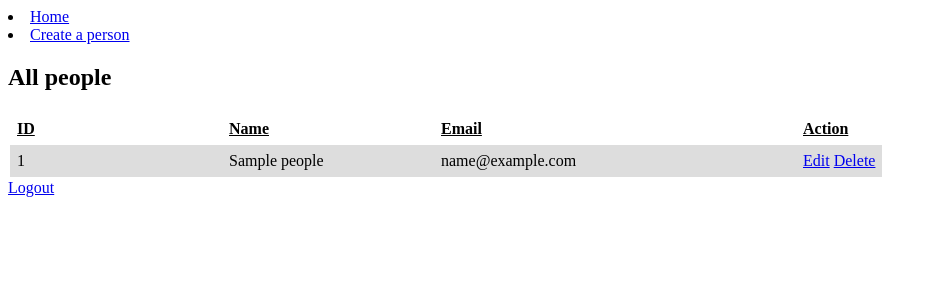
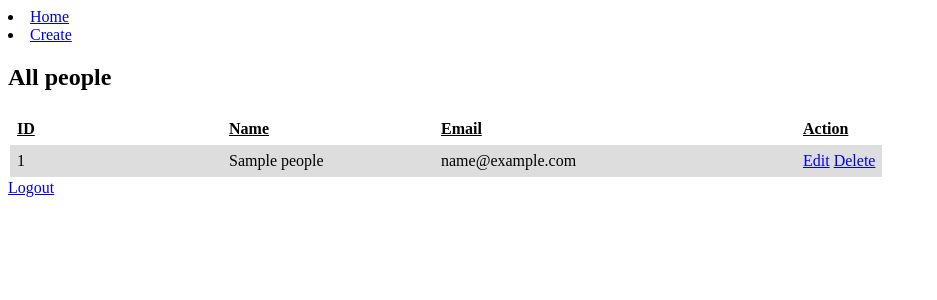
Before and after one commit to Iron334/test001, a PHP site: page /index.php in a window 1280 px wide. Shown: the top 300 px of the page, without its empty margins (0-937 px from the left). Run offline with PHP 8.4, Linux system fonts and the light colour scheme; tables that the repository leaves empty hold one stand-in row (values such as "Sample post").

Commit message:
Update header.php

```diff
--- a/header.php
+++ b/header.php
@@ -14,7 +14,7 @@
         <a class="nav-link" href="index.php">Home </a>
       </li>
       <li class="nav-item">
-        <a class="nav-link" href="create.php">Create a person</a>
+        <a class="nav-link" href="create.php">Create</a>
       </li>
 
   </body>
```
